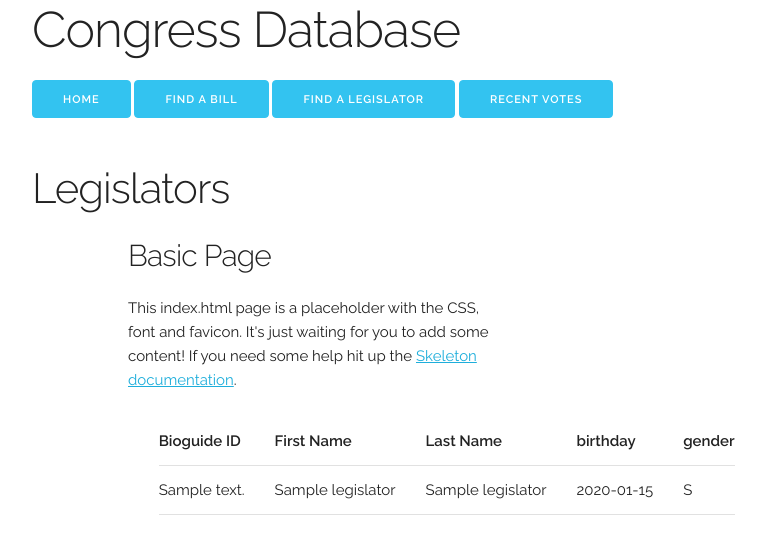
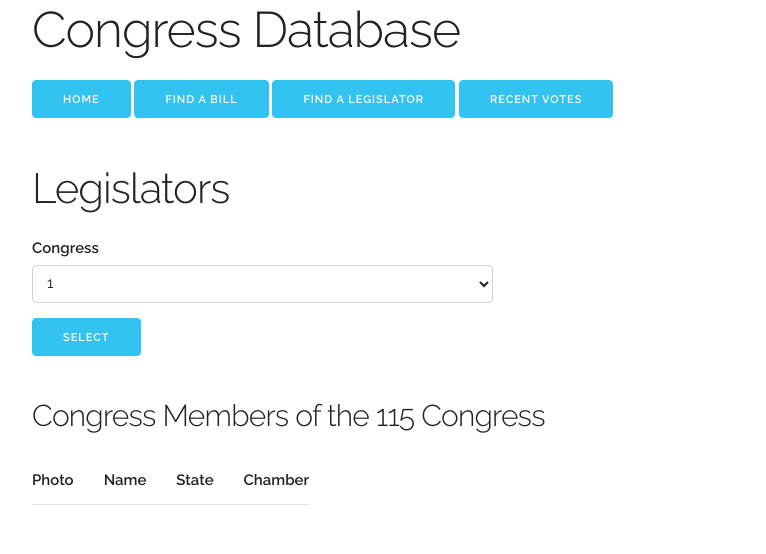
Before and after one commit to hhweeks/congress_db, a PHP site: page /legislators.php in a window 1280 px wide. Shown: the top 554 px of the page, without its empty margins (128-894 px from the left). Run offline with PHP 8.4, Linux system fonts and the light colour scheme; tables that the repository leaves empty hold one stand-in row (values such as "Sample post"); lists and menus that the app fills with data are empty.

Commit message:
Add a legislators page

```diff
--- a/part4/congress_web/legislators.php
+++ b/part4/congress_web/legislators.php
@@ -1,38 +1,69 @@
+<?php
+
+if (isset($_GET['congress'])) {
+    $congress = intval($_GET['congress']);
+} else {
+    $congress = 115; // Use current congress as default
+}
+?>
 <?php
 
 $Title = "Legislators";
 
-include('header.php'); ?>
-<!-- Primary Page Layout -->
-<div class="container">
-<div class="row">
-    <div class="one-half column">
-    <h4>Basic Page</h4>
-    <p>This index.html page is a placeholder with the CSS, font and favicon. It's just waiting for you to add some content! If you need some help hit up the <a href="http://www.getskeleton.com">Skeleton documentation</a>.</p>
-    </div>
+include('header.php');?>
 
-<div class="twelve column">
 <?php
+
 $sql =<<<EOQ
-SELECT `bioguide_id`, `Last Name`, `First Name`, birthday, gender, govtrack_id
-from Legislator;
+SELECT id as number from Congress ORDER BY id DESC;
 EOQ;
 
 $r = $db->query($sql);
+?>
 
-if (!$r) {
-    printf ("Query '$sql' failed: %s (%d)\n", $db->error, $db->errno);
-    exit();
-}
+<div class "row">
+    <div class="twelve columns">
+        <form action="legislators.php" method="get">
+            <div class="row">
+            <div class="six columns">
+                <label for="congress">Congress</label>
+                <select class="u-full-width" name="congress">
+                <?php while ($row = $r->fetch_array()) { ?>
+                <option value="<?= $row['number'] ?>"><?= $row['number']; ?></option>
+                <?php } // end while ?>
+            </select>
+            </div>
+            </div>
+            <input class="button-primary" type="submit" value="Select">
+        </form>
+    </div>
+</div>
 
-// TODO 2: Paste the $columnname variable from exercise 2 here
-$columnname =  array("Bioguide ID", "First Name", "Last Name", "birthday", "gender");
+<?php $r->close(); ?>
+
+
+<div class="row">
+    <div class="twelve columns">
+<?php
+
+$stmt = $db->prepare("select distinct govtrack_id, bioguide_id, `First Name`, `Last Name`, state, chamber from Legislator natural join Term where start >= (select begin from Congress where id = ?) and end <= (select end from Congress where id = ?) ORDER BY state, `Last Name`");
+
+$stmt->bind_param("dd", $congress, $congress);
+
+$stmt->execute();
+
+$stmt->store_result();
+
+$stmt->bind_result($govtrack_id, $bioguide_id, $first_name, $last_name, $state, $chamber);
+
+$columnname = array('Photo', 'Name', 'State', 'Chamber');
 ?>
+        <h4>Congress Members of the <?= $congress ?> Congress</h4>
 
         <table>
             <thead>
                 <tr>
-        <?php for ($i=0; $i<5; $i++) { ?>
+                <?php for ($i=0; $i<4; $i++) { ?>
                     <th>
                         <?= $columnname[$i]; ?>
                     </th>
@@ -40,19 +71,23 @@ $columnname =  array("Bioguide ID", "First Name", "Last Name", "birthday", "gend
                 </tr>
             </thead>
             <tbody>
-    <?php while ($row = $r->fetch_array()) { ?>
+            <?php while ($stmt->fetch()) { ?>
                 <tr>
-        <?php
+                    <?php if (is_file("photos/" . $govtrack_id . "-200px.jpeg")) { ?>
+                    <td><a href="legislator.php?id=<?= $bioguide_id ?>"><img src="<?= "photos/" . $govtrack_id . "-200px.jpeg"?>" alt="" /></a></td>
 
-        for ($i=0; $i<5; $i++) {
-            print ("<td>$row[$i]</td>");
-        }
-        ?>
+                    <?php } else { ?>
+                    <td><a href="legislator.php?id=<?= $bioguide_id ?>"><img src="photos/placeholder-200px.jpeg" alt="" /></a></td>
+                    <?php } ?>
+                    <td><a href="legislator.php?id=<?= $bioguide_id ?>"><?= $first_name . " " . $last_name ?></a></td>
+                    <td><?= $state ?></td>
+                    <td><?= $chamber ?></td>
                 </tr>
             <?php } //end while ?>
             </tbody>
         </table>
+<?php $stmt->close(); ?>
     </div>
 </div>
-</div>
+
 <?php include('footer.php'); ?>
```
Lines whose indentation alone changed are shown as unchanged.
